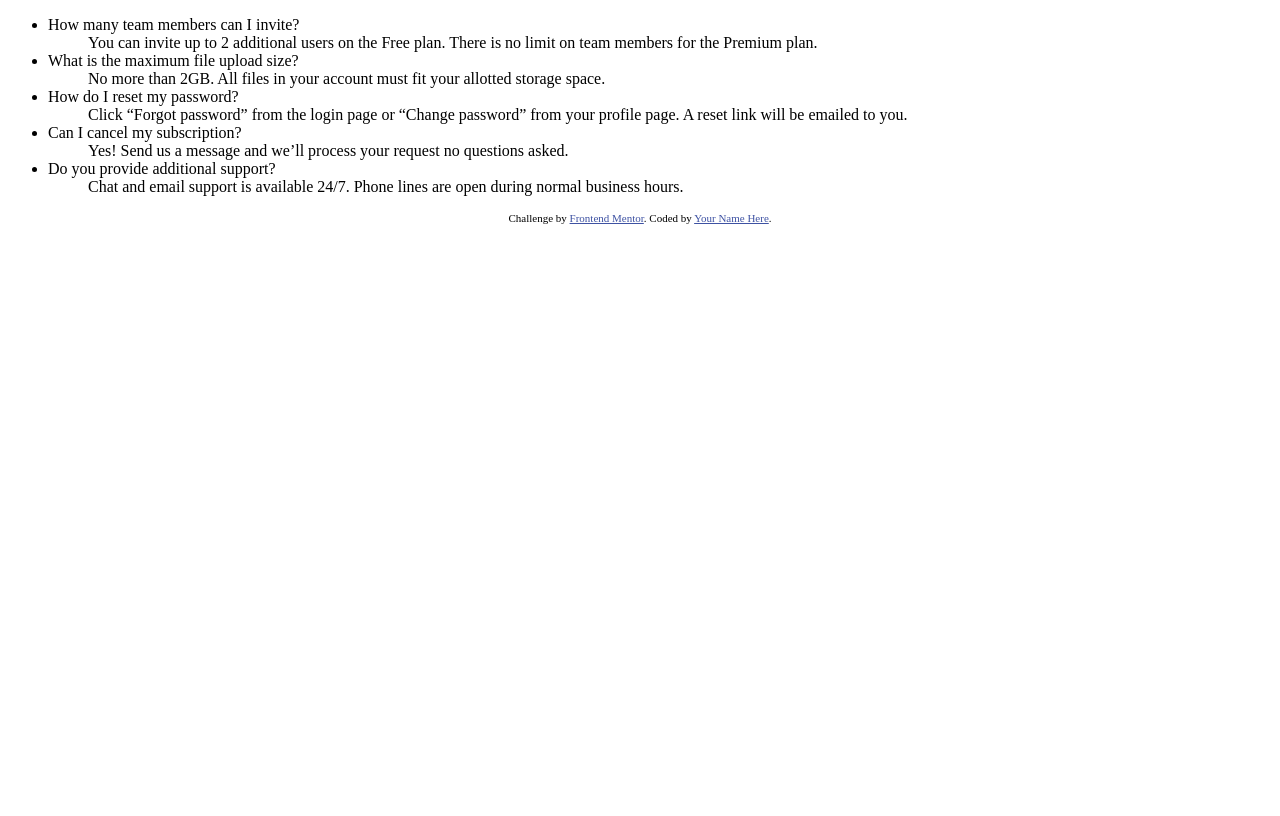
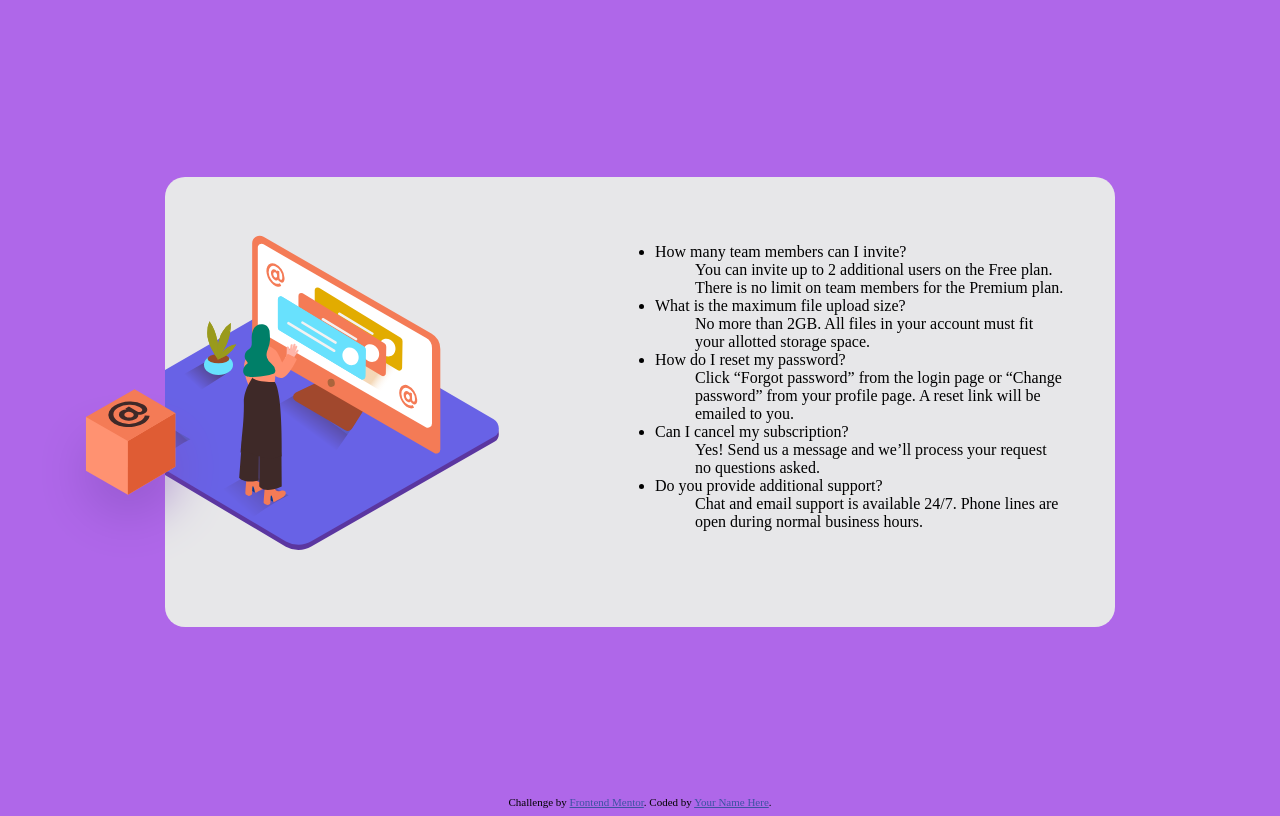
Before and after one commit to LuisElizaldeCruz/accordion-card, a plain HTML site: page index.html in a window 1280 px wide. Drawn offline with Linux system fonts and the light colour scheme.

Commit message:
se mejoro el posicionamiento

```diff
--- a/index.html
+++ b/index.html
@@ -17,9 +17,10 @@
 <body>
   <div class="contenedor">
   <div class="imagen">
+    <img class="img-header" src="./images/illustration-woman-online-desktop.svg" alt="">
 
   </div>
-
+<img class="caja" src="./images/illustration-box-desktop.svg" alt="">
   <div class="lista">
     <nav>
       <ul id="menu">
--- a/style.css
+++ b/style.css
@@ -16,5 +16,49 @@
 }
 
 body{
+    background-color: var(--Soft-violet);
+    height: 100vh;
+    display: flex;
+    flex-direction: column;
+    justify-content: center;
 
 }
+
+.contenedor{
+    background-color: var(--Light-grayish-blue);
+    width: 900px;
+    margin: auto;
+    height: 350px;
+    display: flex;
+    position: relative;
+    padding: 50px 50px 50px 0;
+    /* overflow: hidden;!pendiente de checar */
+    border-radius: 20px;
+}
+
+.imagen{
+    width: 50%;
+    /* overflow: hidden; */
+    position: relative;
+   overflow: hidden;
+
+}
+.img-header{
+    /* position: absolute; */
+    position: absolute;
+    /* left: -80px;
+    top: 15%; */
+    left: -80px;
+    top: 8px;
+    height: 90%;
+}
+
+.caja{
+    position: absolute;
+    top: 210px;
+    left: -130px;
+}
+
+.lista{
+    width: 450px;
+}
```
